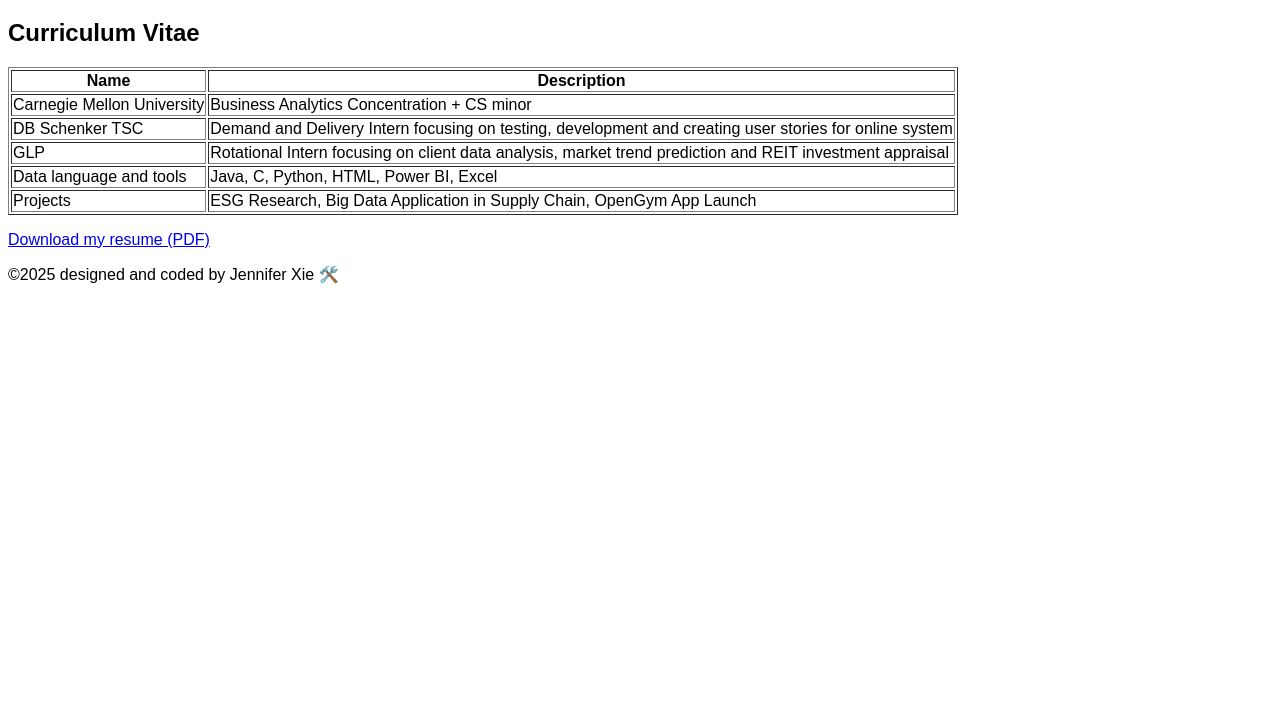
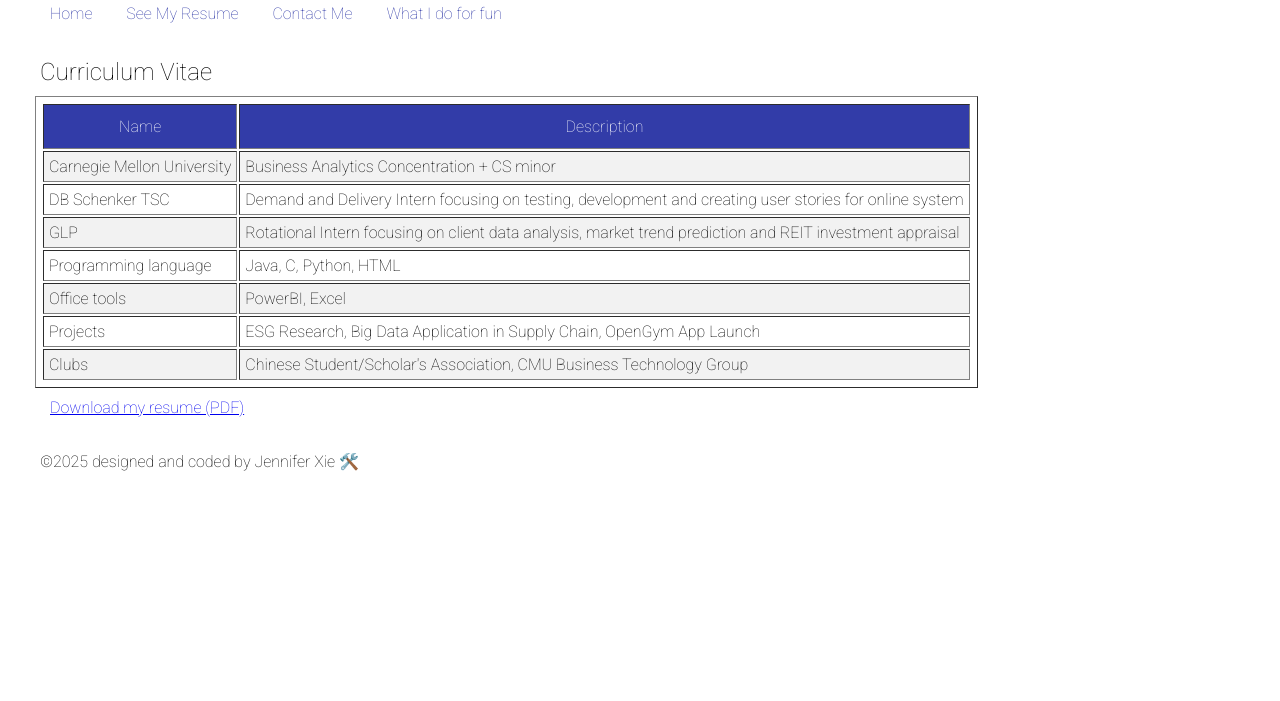
Before and after one commit to TheCatalinaCapybara/WebDevLabs, a plain HTML site: page views/cv.html in a window 1280 px wide. Shown: the part 99-800 px from the top of the page. Drawn offline with Linux system fonts and the light colour scheme.

Commit message:
Add files via upload

```diff
--- a/index.html
+++ b/index.html
@@ -3,22 +3,25 @@
 <head>
     <meta charset="UTF-8">
     <meta name="viewport" content="width=device-width, initial-scale=1.0">
-    <title>67250 lab1</title>
+    <title>67250 lab2</title>
     <meta name="author" content="Jennifer Xie">
     <meta name="keywords" content="Carnegie Mellon University, Information Systems">
     <meta name="description" content="Jennifer Xie's professional website">
     <title>Your name</title>
-
+    <link rel="stylesheet" href="./static/style.css">
+    <link rel="preconnect" href="https://fonts.googleapis.com">
+    <link rel="preconnect" href="https://fonts.gstatic.com" crossorigin>
+    <link href="https://fonts.googleapis.com/css2?family=Roboto:ital,wght@0,100..900;1,100..900&display=swap" rel="stylesheet">
 </head>
-<body style="font-family: Arial;">
-    <header style="color:blue; background:lightblue;">
-        <h1>Jennifer Xie</h1>
+<body>
+    <header>
+        <h1 id="webname">Jennifer Xie</h1>
 
         <nav>
-            <a href="index.html">Home</a>
-            <a href="views/cv.html">CV</a>
-            <a href="views/contact.html">Contact me</a>
-            <a href="views/fun.html">For fun</a>
+            <a class="nav-link" href="index.html">Home</a>
+            <a class="nav-link" href="views/cv.html">See My Resume</a>
+            <a class="nav-link" href="views/contact.html">Contact Me</a>
+            <a class="nav-link" href="views/fun.html">What I do for fun</a>
         </nav>
     </header>
 
--- /dev/null
+++ b/static/style.css
@@ -0,0 +1,49 @@
+* {
+    font-family: 'Roboto', sans-serif;
+    font-optical-sizing: auto;
+    font-weight: 100;
+    font-style: normal;
+    font-variation-settings: "wght" 100;
+    padding: 5px;
+    margin: 5px;
+}
+
+#webname {
+    background-color: #323ca8;
+    color: white;
+    padding: 10px;
+}
+
+.nav-link {
+    text-decoration: none;
+    color: #323ca8;
+    margin-right: 15px;
+}
+
+th {
+    padding: 12px 0;
+    background-color: #323ca8;
+    color: white;
+    width: fit-content;
+}
+
+tr:nth-child(even) {
+    background-color: #f2f2f2;
+}
+
+* form * {
+    display: block;
+    margin: auto;
+    text-align: center;
+}
+
+form input[type="submit"] {
+    background-color: #323ca8;
+    color: white;
+    border: none;
+    border-radius: 20px;
+    padding: 10px 20px;
+    font-size: 16px;
+    cursor: pointer;
+    transition: background-color 0.3s ease-in-out;
+}
--- a/views/cv.html
+++ b/views/cv.html
@@ -8,16 +8,19 @@
     <meta name="keywords" content="Carnegie Mellon University, Information Systems">
     <meta name="description" content="Jennifer Xie's professional website">
     <title>Your name</title>
-
+    <link rel="stylesheet" href="../static/style.css">
+    <link rel="preconnect" href="https://fonts.googleapis.com">
+    <link rel="preconnect" href="https://fonts.gstatic.com" crossorigin>
+    <link href="https://fonts.googleapis.com/css2?family=Roboto:ital,wght@0,100..900;1,100..900&display=swap" rel="stylesheet">
 </head>
-<body style="font-family: Arial;">
+<body>
     <header>
-        <h1>Jennifer Xie</h1>
+        <h1 id="webname">Jennifer Xie</h1>
         <nav>
-            <a href="../index.html">Home</a>
-            <a href="cv.html">CV</a>
-            <a href="contact.html">Contact me</a>
-            <a href="fun.html">For fun</a>
+            <a class="nav-link" href="../index.html">Home</a>
+            <a class="nav-link" href="cv.html">See My Resume</a>
+            <a class="nav-link" href="contact.html">Contact Me</a>
+            <a class="nav-link" href="fun.html">What I do for fun</a>
         </nav>
     </header>
 
@@ -37,15 +40,25 @@
                 <td>DB Schenker TSC</td>
                 <td>Demand and Delivery Intern focusing on testing, development and creating user stories for online system</td>
             </tr>
+            <tr>
                 <td>GLP</td>
                 <td>Rotational Intern focusing on client data analysis, market trend prediction and REIT investment appraisal</td>
+            </tr>
             <tr>
-                <td>Data language and tools</td>
-                <td>Java, C, Python, HTML, Power BI, Excel</td>
+                <td>Programming language</td>
+                <td>Java, C, Python, HTML</td>
+            </tr>
+            <tr>
+                <td>Office tools</td>
+                <td>PowerBI, Excel</td>
             </tr>
             <tr>
                 <td>Projects</td>
                 <td>ESG Research, Big Data Application in Supply Chain, OpenGym App Launch</td>
+            </tr>
+            <tr>
+                <td>Clubs</td>
+                <td>Chinese Student/Scholar's Association, CMU Business Technology Group</td>
             </tr>
         </table>
 
```
Also changed, not shown: views/contact.html (+10 -7 lines), views/fun.html (+10 -7 lines).
